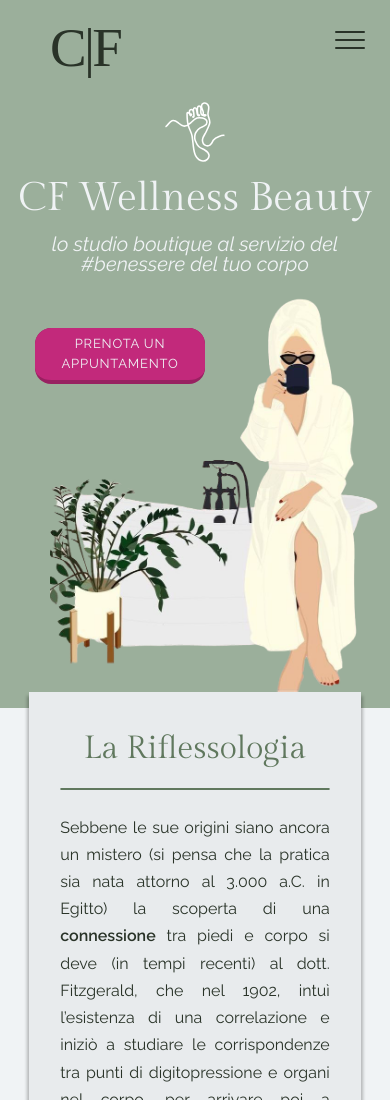
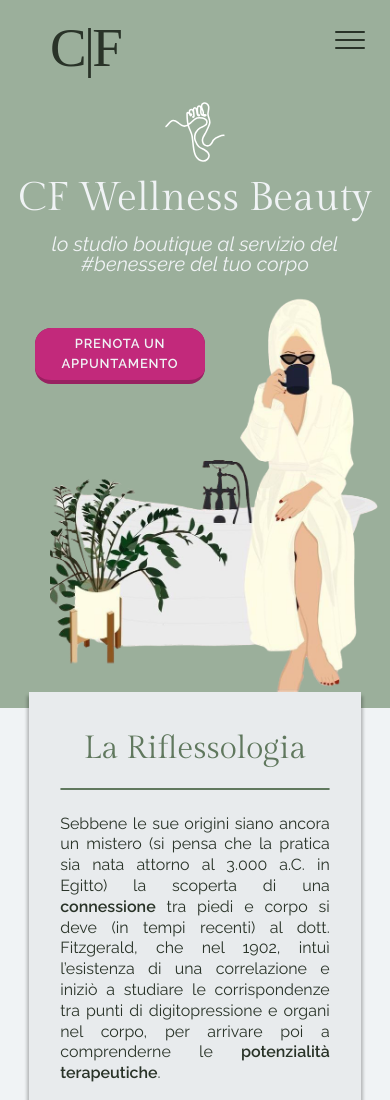
Before and after one commit to martabettoni/CF, a plain HTML site: page index.html in a window 390 px wide. Shown: the top 1100 px of the page. Drawn offline with Linux system fonts and the light colour scheme; a web font is replaced by a local one.

Commit message:
smol font changes

```diff
--- a/styles.css
+++ b/styles.css
@@ -166,7 +166,7 @@ h2 {font-size: 3rem;margin-bottom:1.5rem;font-family: 'Gilda Display', serif;fon
     #riflessologia .line {width: 90%; margin: 0 auto;}
     #img-riflessologia {display: none;}
     #text-riflessologia {width: 100%;}
-    #text-riflessologia p {text-align: justify; font-size: 1rem; }
+    #text-riflessologia p {text-align: justify; font-size: 1rem; line-height: 1.3rem;}
 
 
 }
@@ -257,6 +257,7 @@ button {
     display: inline-block;
     font-size: 15px;
     font-family: 'Raleway', sans-serif;
+    font-weight: 700;
     letter-spacing: .8px;
     line-height: 20px;
     margin: 0;
@@ -372,6 +373,7 @@ a {color: inherit;}
     .container h2{font-size: 2rem; margin-top: -2rem;}
     .line-ser{width: 90%; margin-bottom: 3.8rem;}
     .slide{flex-direction: column; justify-content: center; align-items: center; gap: 0.8rem; max-width: 95%; margin: 0 auto 3.8rem;}
+    .testo {line-height: 1.4rem; font-size: 1rem; margin: 0 1.5rem; text-align: center;}
     .foglia {font-size: 1.5rem; max-width: 50%; padding: 1.7rem 2.3rem; margin-bottom: 1.3rem;}
     .timing {margin-top: 0.6rem; display: flex; justify-content: center; align-items: center; gap: 15px;}
     .timing img { margin: 0;}
@@ -418,6 +420,7 @@ a {color: inherit;}
 
 @media (max-width: 768px) {
     .sezione{width: 85%; flex-direction: column; }
+    .text-top, .text-bottom {font-size: 1rem;}
     .cit {width: 85%; font-size: 1.3rem;}
     .sezione.bottom img {order: 1; max-height: 450px;}
     .text-bottom {padding: 0.7rem 0 2.5rem ; order: 2;}
```
